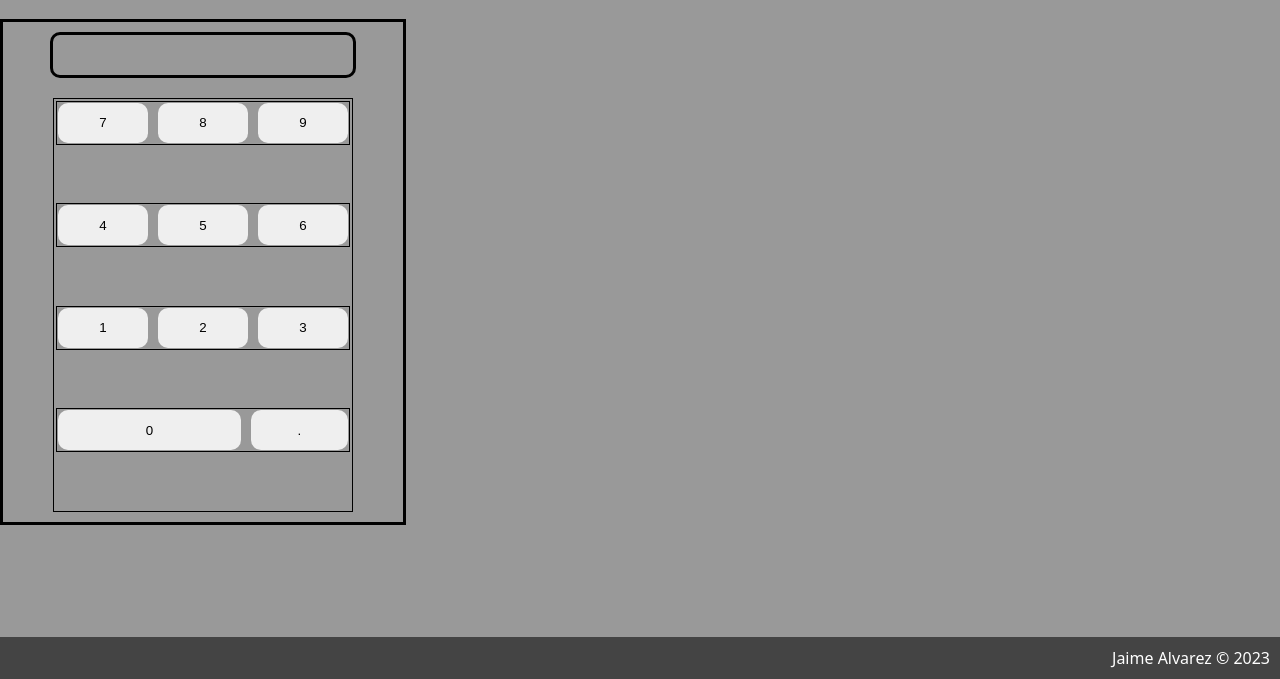
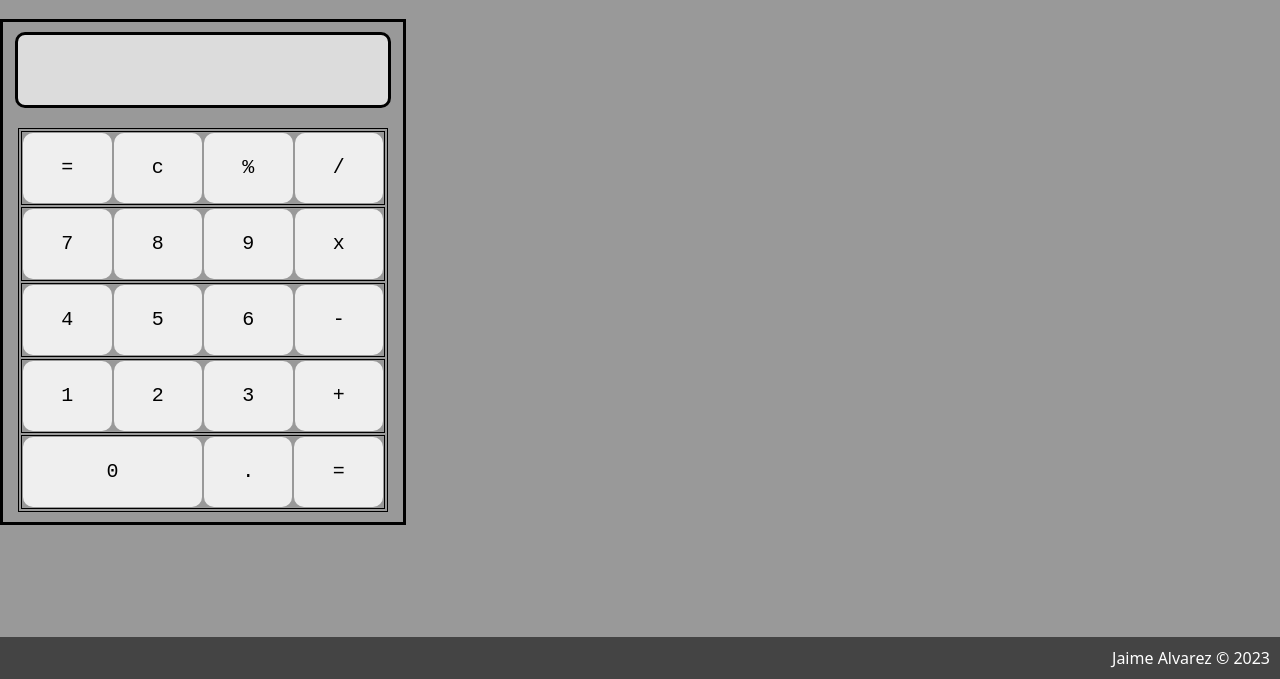
Before and after one commit to Jaime-alv/mathRainbowParser, a website: page index.html in a window 1280 px wide. Shown: the part 121-800 px from the top of the page. Drawn offline with Linux system fonts and the light colour scheme.

Commit message:
Draw calculator

```diff
--- a/index.html
+++ b/index.html
@@ -35,9 +35,18 @@
                     <table class="digits">
                         <tr>
                             <td>
+                                <button class="digit">=</button>
+                                <button class="digit">c</button>
+                                <button class="digit">%</button>
+                                <button class="digit">/</button>
+                            </td>
+                        </tr>
+                        <tr>
+                            <td>
                                 <button class="digit">7</button>
                                 <button class="digit">8</button>
                                 <button class="digit">9</button>
+                                <button class="digit">x</button>
                             </td>
                         </tr>
                         <tr>
@@ -45,6 +54,7 @@
                                 <button class="digit">4</button>
                                 <button class="digit">5</button>
                                 <button class="digit">6</button>
+                                <button class="digit">-</button>
                             </td>
                         </tr>
                         <tr>
@@ -52,12 +62,14 @@
                                 <button class="digit">1</button>
                                 <button class="digit">2</button>
                                 <button class="digit">3</button>
+                                <button class="digit">+</button>
                             </td>
                         </tr>
                         <tr>
                             <td>
                                 <button class="digit double">0</button>
                                 <button class="digit">.</button>
+                                <button class="digit">=</button>
                             </td>
                         </tr>
                     </table>
--- a/style.css
+++ b/style.css
@@ -56,20 +56,20 @@ footer {
     height: 500px;
     display: flex;
     flex-direction: column;
-    align-items: stretch;
 }
 
 .display,
 .numbers {
+    flex: auto;
     border-radius: 10px;
     margin: 10px;
     align-self: center;
-    width: 300px;
+    width: 370px;
 }
 
 .display,
-table.digits td {
-    min-height: 40px;
+td button {
+    min-height: 70px;
 }
 
 .numbers {
@@ -80,6 +80,7 @@ table.digits td {
 
 .display {
     border: 3px solid black;
+    background-color: gainsboro;
 }
 
 table.digits {
@@ -87,13 +88,14 @@ table.digits {
     padding: 0px;
     flex: auto;
     border: 1px solid;
-    /* border-radius: 10px; */
+    font-family: monospace;
 }
 
 table.digits td {
     display: flex;
-    gap: 10px;
+    gap: 2px;
     border: 1px solid;
+    justify-content: space-evenly;
 }
 
 td button:hover {
@@ -101,8 +103,8 @@ td button:hover {
 }
 
 td button {
-    /* height: fit-content; */
-    /* width: max-content; */
+    font-family: 'Roboto Mono', monospace;
+    font-size: 20px;
     flex: auto;
     margin: 0px;
     border: 0px;
@@ -110,5 +112,5 @@ td button {
 }
 
 .double {
-    flex-grow: 2;
+    flex-grow: 2.4;
 }
```
